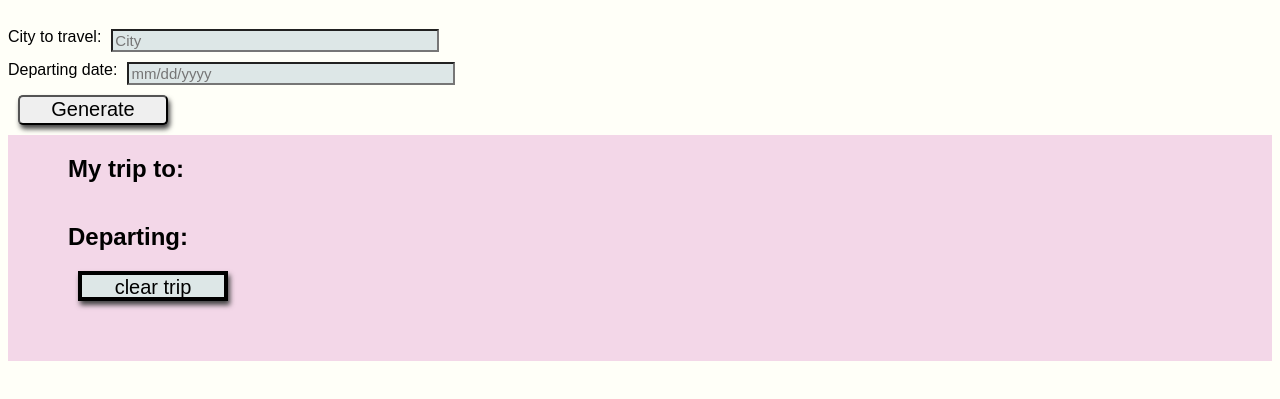
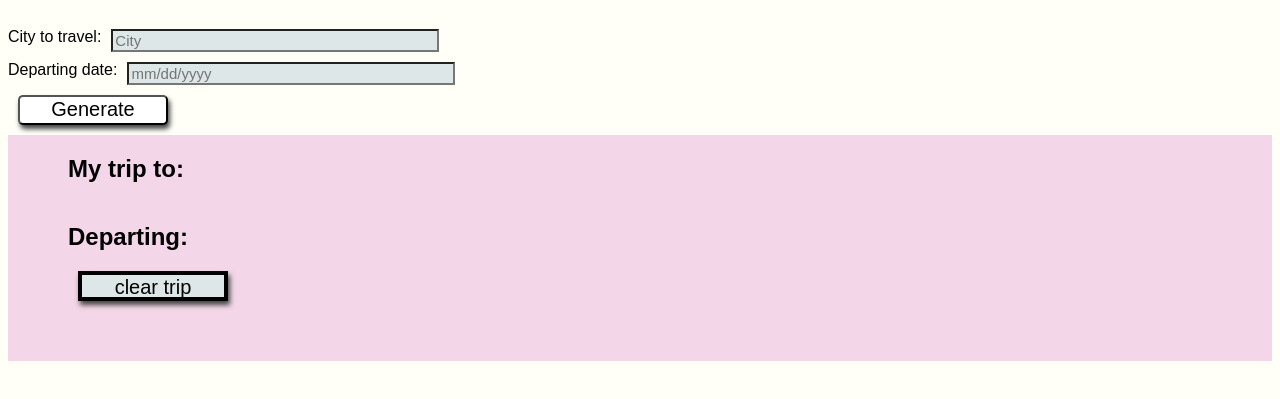
Before and after one commit to hoonhur/Travel-App, a website built with webpack: page src/client/views/index.html in a window 1280 px wide. In both pictures the pointer is over the button "Generate". Shown: the part 69-468 px from the top of the page. Built offline with nearby package versions, Linux system fonts and the light colour scheme.

Commit message:
Add hover effect

```diff
--- a/src/client/styles/button.scss
+++ b/src/client/styles/button.scss
@@ -5,6 +5,11 @@ button{
     font-family: 'Oswald', sans-serif;
     box-shadow: 2px 4px 5px #444;
     margin-left: 10px;
+}
+
+button:hover {
+    cursor: pointer;
+    background: white;
 }
 
 .buttons {
```
